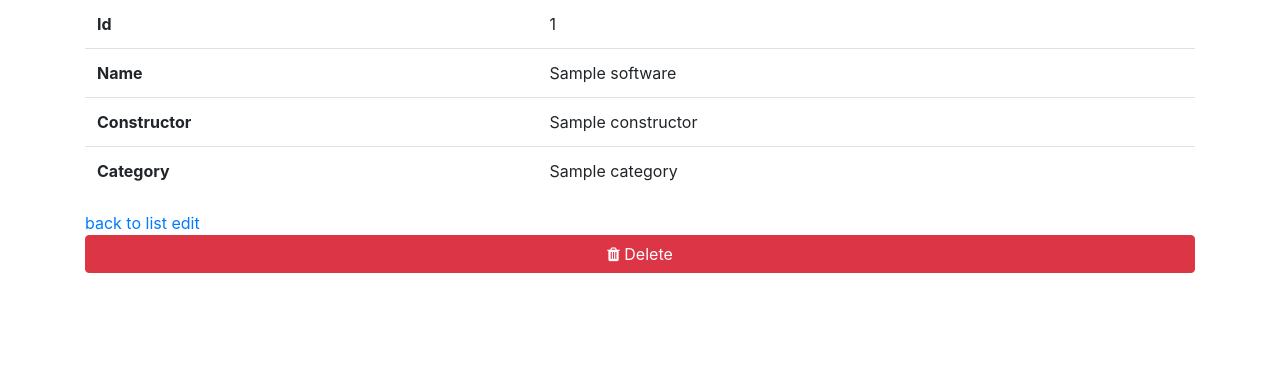
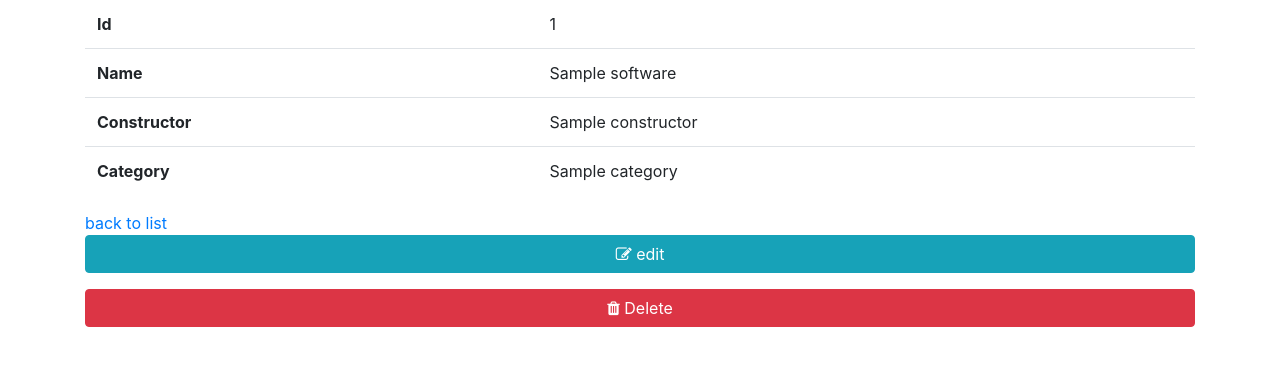
Before and after one commit to aminelch/test-web-dev, a Symfony app: template templates/software/show.html.twig in a window 1280 px wide. Shown: the part 193-559 px from the top of the page. Run offline with Twig, Linux system fonts and the light colour scheme; the template is opened without the code that fills it: most values are stand-ins (such as "Sample title", 1, 10 or a date in 2020); some libraries are stand-ins or nearby versions.

Commit message:
styling edit button

```diff
--- a/templates/software/show.html.twig
+++ b/templates/software/show.html.twig
@@ -28,7 +28,10 @@
 
     <a href="{{ path('software_index') }}">back to list</a>
 
-    <a href="{{ path('software_edit', {'id': software.id}) }}">edit</a>
+    <a class="btn btn-info btn-block mb-3 "href="{{ path('software_edit', {'id': software.id}) }}">
+        <i class="fa fa-edit"></i>
+        edit
+    </a>
 
     {{ include('software/_delete_form.html.twig') }}
 {% endblock %}
```
